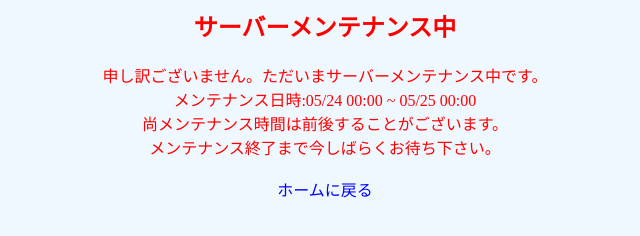
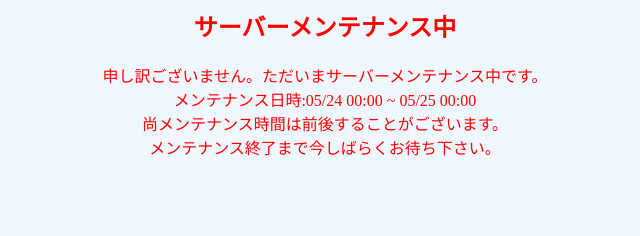
Before and after one commit to UHK01/study-room-ms, a plain HTML site: page index.html in a window 1280 px wide. Shown: the whole page, without its empty margins (315-955 px from the left). Drawn offline with Linux system fonts and the light colour scheme.

Commit message:
Update index.html

```diff
--- a/index.html
+++ b/index.html
@@ -31,7 +31,7 @@
         <h2 class="error">サーバーメンテナンス中</h2>
         <div class="error">申し訳ございません。ただいまサーバーメンテナンス中です。<br>メンテナンス日時:05/24 00:00 ~ 05/25 00:00<br>尚メンテナンス時間は前後することがございます。<br>メンテナンス終了まで今しばらくお待ち下さい。</div>
         <br>
-        <div class="link"><a href="https://study-ktkw.f5.si" class="link">ホームに戻る</a></div>
+<!--         <div class="link"><a href="https://study-ktkw.f5.si" class="link">ホームに戻る</a></div> -->
     </div>
 </body>
 </html>
```
